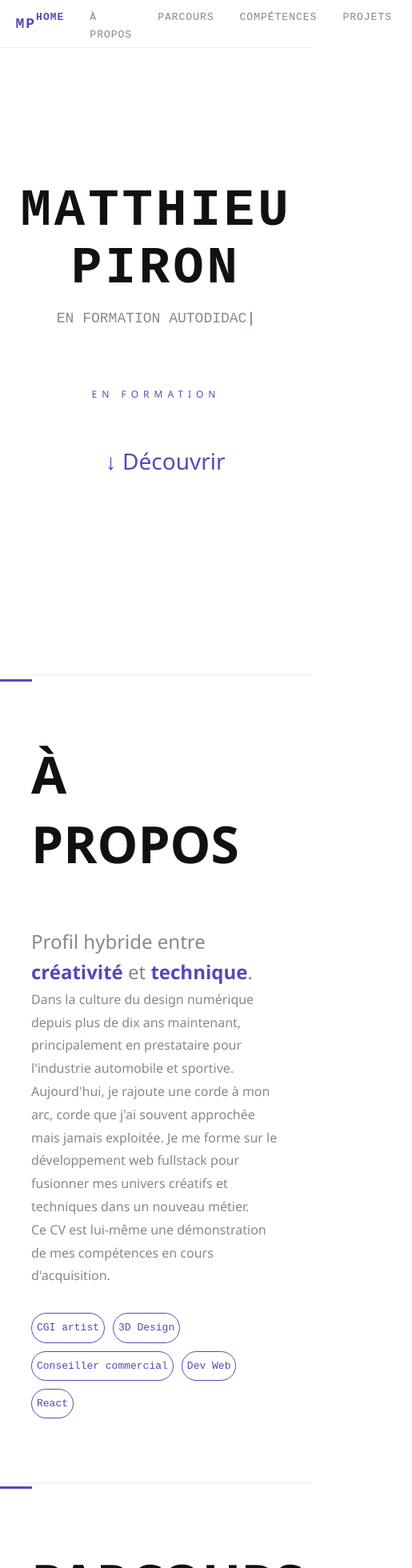
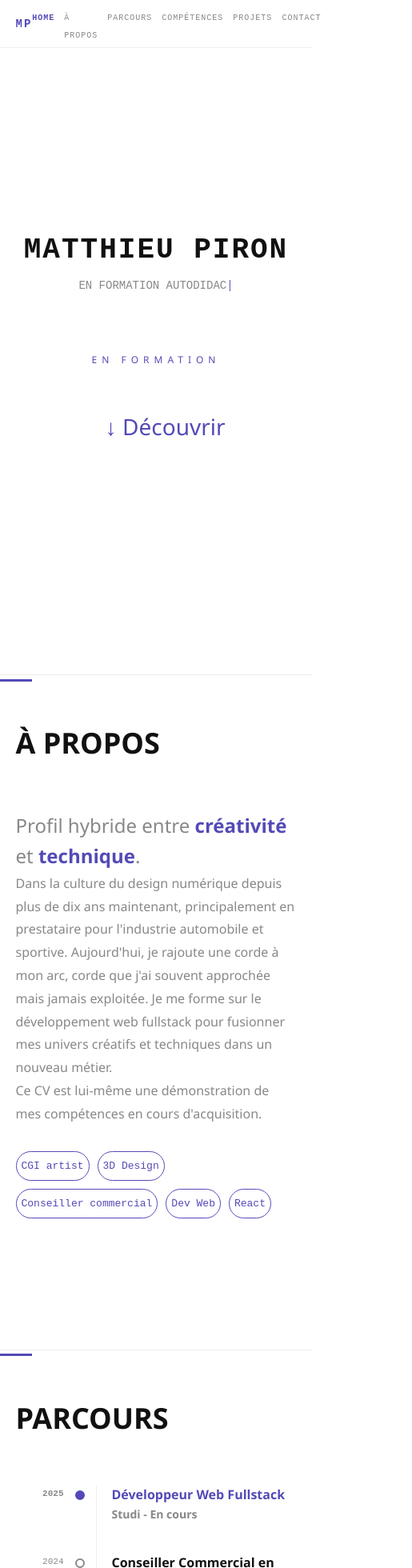
Before and after one commit to wasticodex/cv-scrollytelling, a React (Vite) app: page / in a window 390 px wide. Shown: the top 1960 px of the page at 80% size, 515 px wide, since content can reach past the window. Built offline with nearby package versions, Linux system fonts and the light colour scheme.

Commit message:
responsive

```diff
--- a/src/index.css
+++ b/src/index.css
@@ -471,3 +471,63 @@ section h2::after {
 section {
     scroll-margin-top: 60px;
 }
+
+@media (max-width: 768px) {
+
+    /* Navbar */
+    .navbar ul {
+        gap: 12px;
+    }
+    .navbar a {
+        font-size: 10px;
+    }
+    .navbar-logo {
+        font-size: 14px;
+    }
+
+    /* Hero */
+    #hero h1 {
+        font-size: 36px;
+        letter-spacing: 2px;
+    }
+    #hero h2 {
+        font-size: 14px;
+    }
+
+    /* Sections */
+    section {
+        padding: 60px 5%;
+    }
+    section h2 {
+        font-size: 36px;
+    }
+
+    /* Timeline */
+    .timeline {
+        padding-left: 80px;
+    }
+    .timeline-annee {
+        left: -80px;
+        width: 60px;
+        font-size: 11px;
+    }
+
+    /* Compétences */
+    .competences-grid {
+        flex-direction: column;
+        gap: 32px;
+    }
+
+    /* Projets */
+    .projet-card {
+        flex-direction: column;
+    }
+    .projet-img {
+        width: 100%;
+    }
+
+    /* Contact */
+    .contact-accroche {
+        font-size: 16px;
+    }
+}
```
